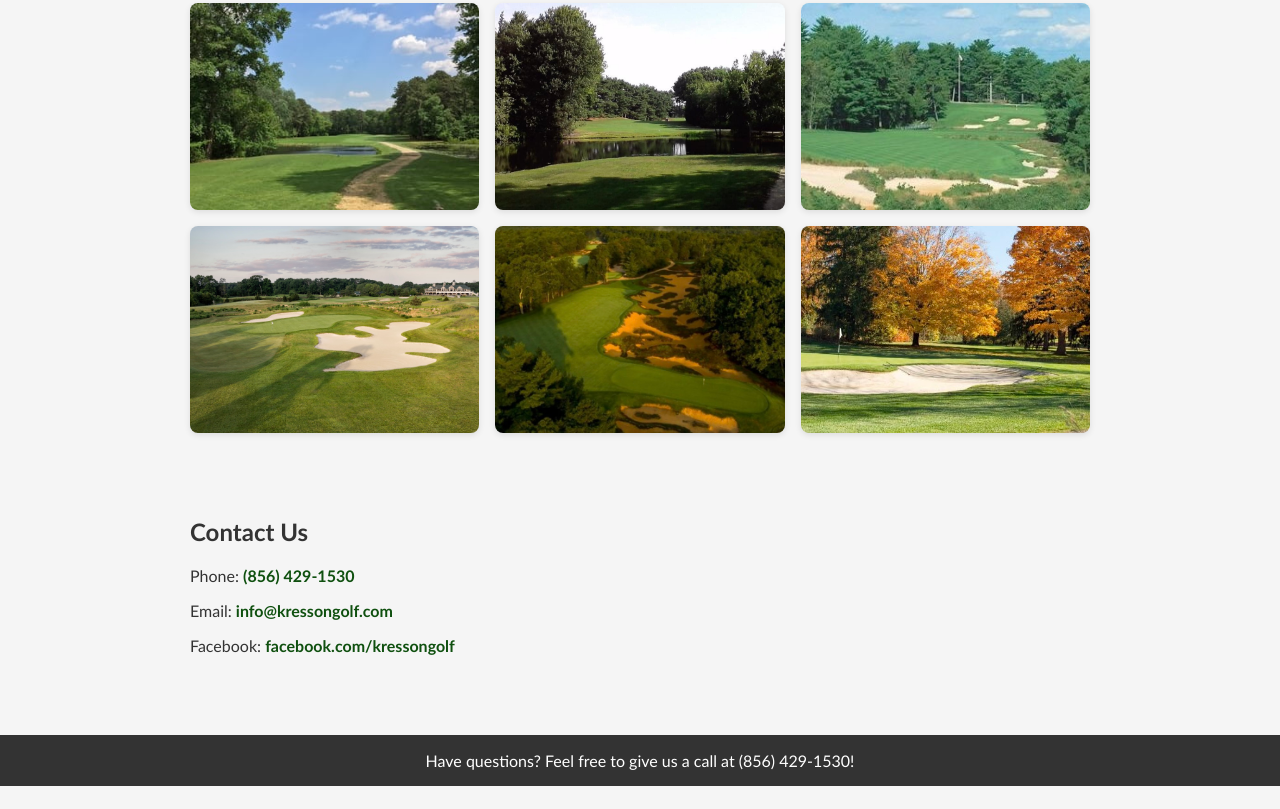
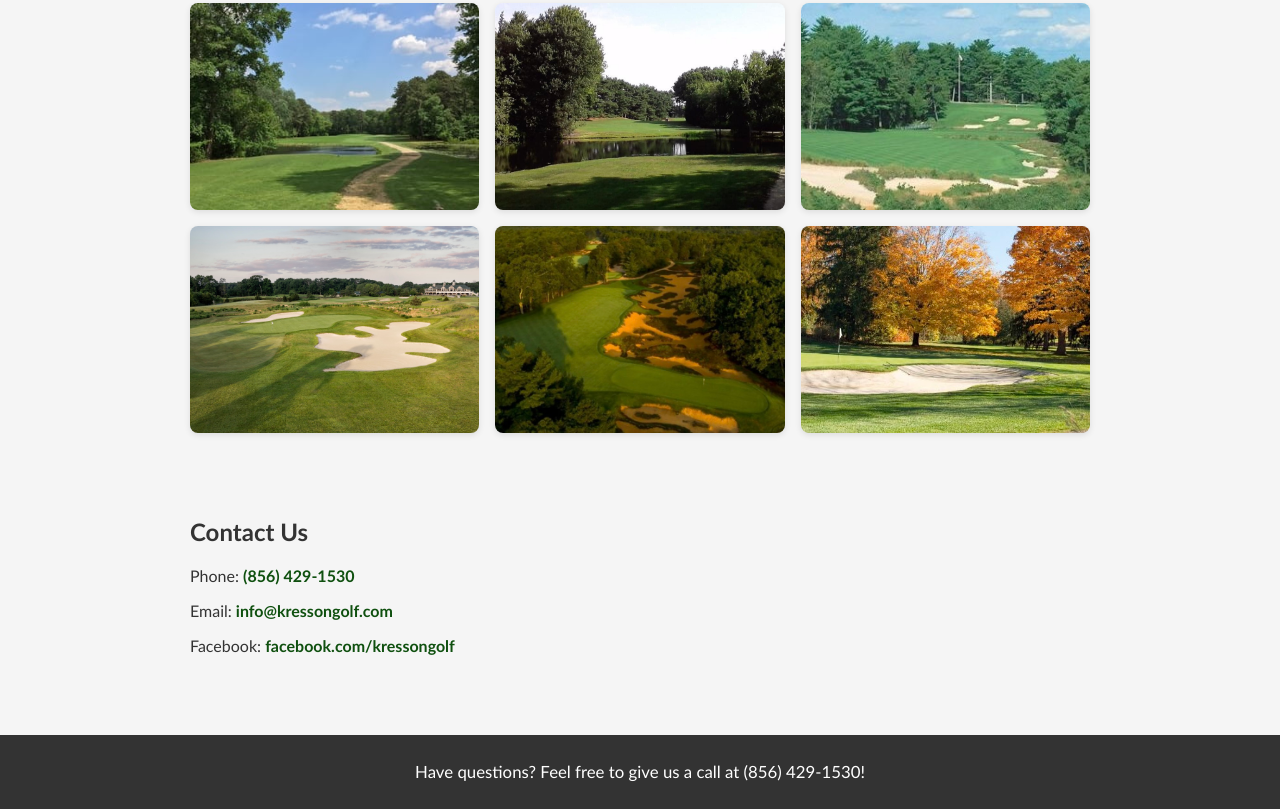
Before and after one commit to awsare/Kresson, a plain HTML site: page index.html in a window 1280 px wide. Shown: the part 1960-2769 px from the top of the page. Before the commit the page ends 2746 px from the top, so only its background shows below. Drawn offline with Linux system fonts and the light colour scheme.

Commit message:
big x tha plug

```diff
--- a/index.html
+++ b/index.html
@@ -241,8 +241,12 @@
       background-color: #333;
       color: white;
       text-align: center;
-      padding: 1rem;
+      padding: 1.5rem 1rem;
       margin-top: 2rem;
+      font-size: 1.05rem;
+      line-height: 1.6;
+      margin-left: auto;
+      margin-right: auto;
     }
 
     a {
```
Also changed, not shown: 1 other file.
